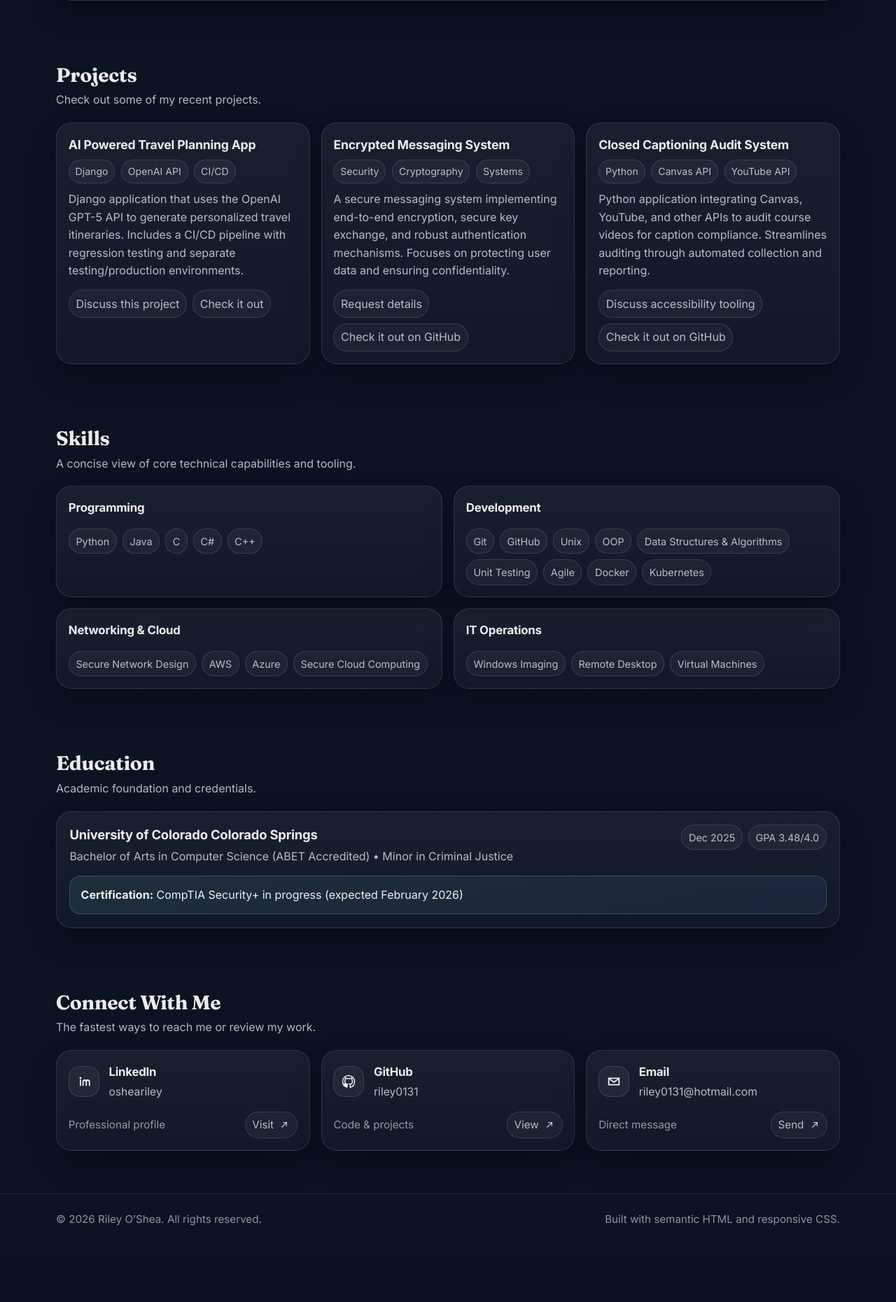
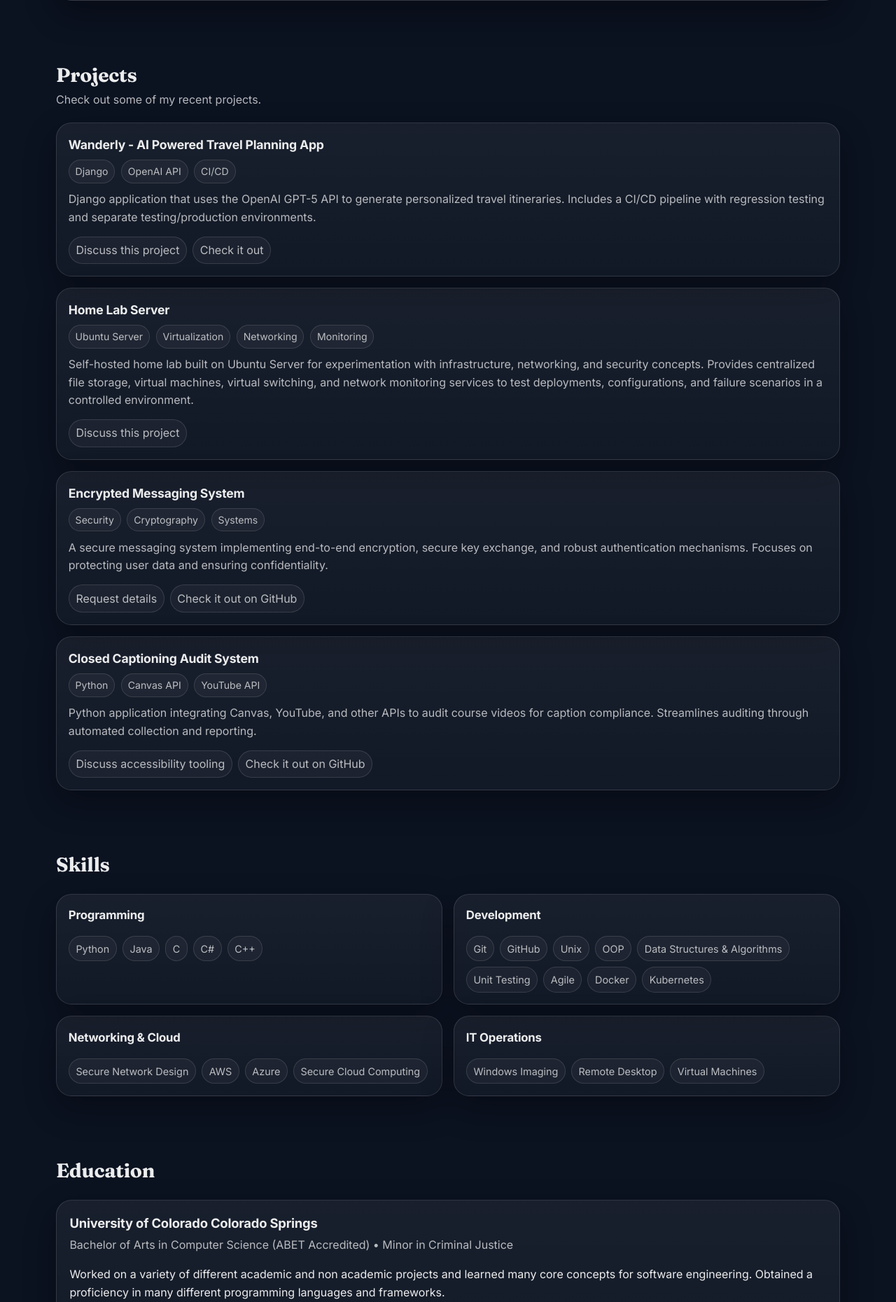
Before and after one commit to Riley0131/Roshea.me, a Django app: page / in a window 1280 px wide. Shown: the part 1614-3474 px from the top of the page at 70% size. Before the commit the page ends 3365 px from the top, so only its background shows below. Run offline with Django 4.2, Linux system fonts and the light colour scheme.

Commit message:
Update project grid layout and enhance project descriptions in homepage

```diff
--- a/roshea/homePage/static/homePage/styles.css
+++ b/roshea/homePage/static/homePage/styles.css
@@ -495,7 +495,7 @@ h1{
 }
 
 /* Projects */
-.project-grid{ display:grid; grid-template-columns: repeat(3, 1fr); gap: 1rem; }
+.project-grid{ display:grid; grid-template-columns: repeat(1, 1fr); gap: 1rem; }
 .project{
   border-radius: var(--radius-lg);
   border: 1px solid rgba(255,255,255,0.12);
--- a/roshea/homePage/templates/homePage/index.html
+++ b/roshea/homePage/templates/homePage/index.html
@@ -319,7 +319,7 @@
         <div class="project-grid">
           <article class="project" id="project-travel">
             <div class="project-top">
-              <h3>AI Powered Travel Planning App</h3>
+              <h3>Wanderly - AI Powered Travel Planning App</h3>
               <span class="tag">Django</span>
               <span class="tag">OpenAI API</span>
               <span class="tag">CI/CD</span>
@@ -332,6 +332,24 @@
               <a class="linkchip" href="https://www.wanderly.social/" target="_blank" rel="noopener noreferrer">Check it out</a>
             </div>
           </article>
+
+          <!-- Home Lab -->
+          <article class="project" id="project-homelab">
+            <div class="project-top">
+              <h3>Home Lab Server</h3>
+              <span class="tag">Ubuntu Server</span>
+              <span class="tag">Virtualization</span>
+              <span class="tag">Networking</span>
+              <span class="tag">Monitoring</span>
+            </div>
+            <p class="project-desc">
+              Self-hosted home lab built on Ubuntu Server for experimentation with infrastructure, networking, and security concepts. Provides centralized file storage, virtual machines, virtual switching, and network monitoring services to test deployments, configurations, and failure scenarios in a controlled environment.
+            </p>
+            <div class="project-actions">
+              <a class="linkchip" href="#connect">Discuss this project</a>
+            </div>
+          </article>
+
 
           <article class="project" id="project-encrypted">
             <div class="project-top">
@@ -374,7 +392,6 @@
         <div class="section-head">
           <div>
             <h2>Skills</h2>
-            <p class="section-sub">A concise view of core technical capabilities and tooling.</p>
           </div>
         </div>
 
@@ -433,7 +450,6 @@
         <div class="section-head">
           <div>
             <h2>Education</h2>
-            <p class="section-sub">Academic foundation and credentials.</p>
           </div>
         </div>
 
@@ -442,14 +458,16 @@
             <div>
               <h3>University of Colorado Colorado Springs</h3>
               <p class="muted">Bachelor of Arts in Computer Science (ABET Accredited) • Minor in Criminal Justice</p>
+              <p>Worked on a variety of different academic and non academic projects and learned many core concepts for software engineering.
+                Obtained a proficiency in many different programming languages and frameworks.
+              </p>
             </div>
             <div class="timeline-meta">
-              <span class="chip">Dec 2025</span>
               <span class="chip">GPA 3.48/4.0</span>
             </div>
           </div>
           <div class="callout">
-            <strong>Certification:</strong> CompTIA Security+ in progress (expected February 2026)
+            <strong>Certification:</strong> CompTIA Security+ in progress (expected March 2026)
           </div>
         </div>
       </div>
@@ -548,7 +566,6 @@
     <footer>
       <div class="container foot">
         <p class="tiny">© <span id="year"></span> Riley O’Shea. All rights reserved.</p>
-        <p class="tiny">Built with semantic HTML and responsive CSS.</p>
       </div>
     </footer>
   </main>
```
